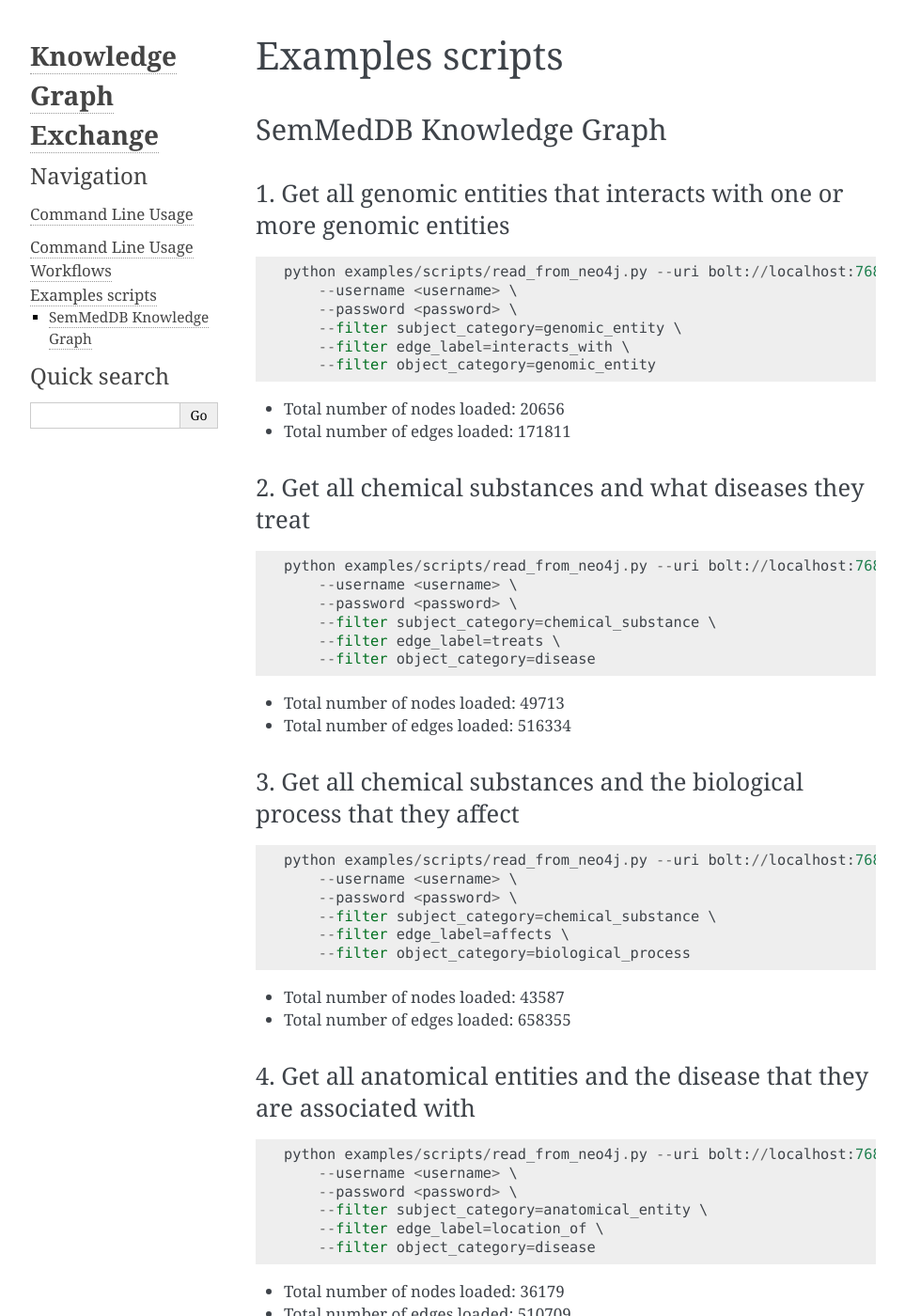
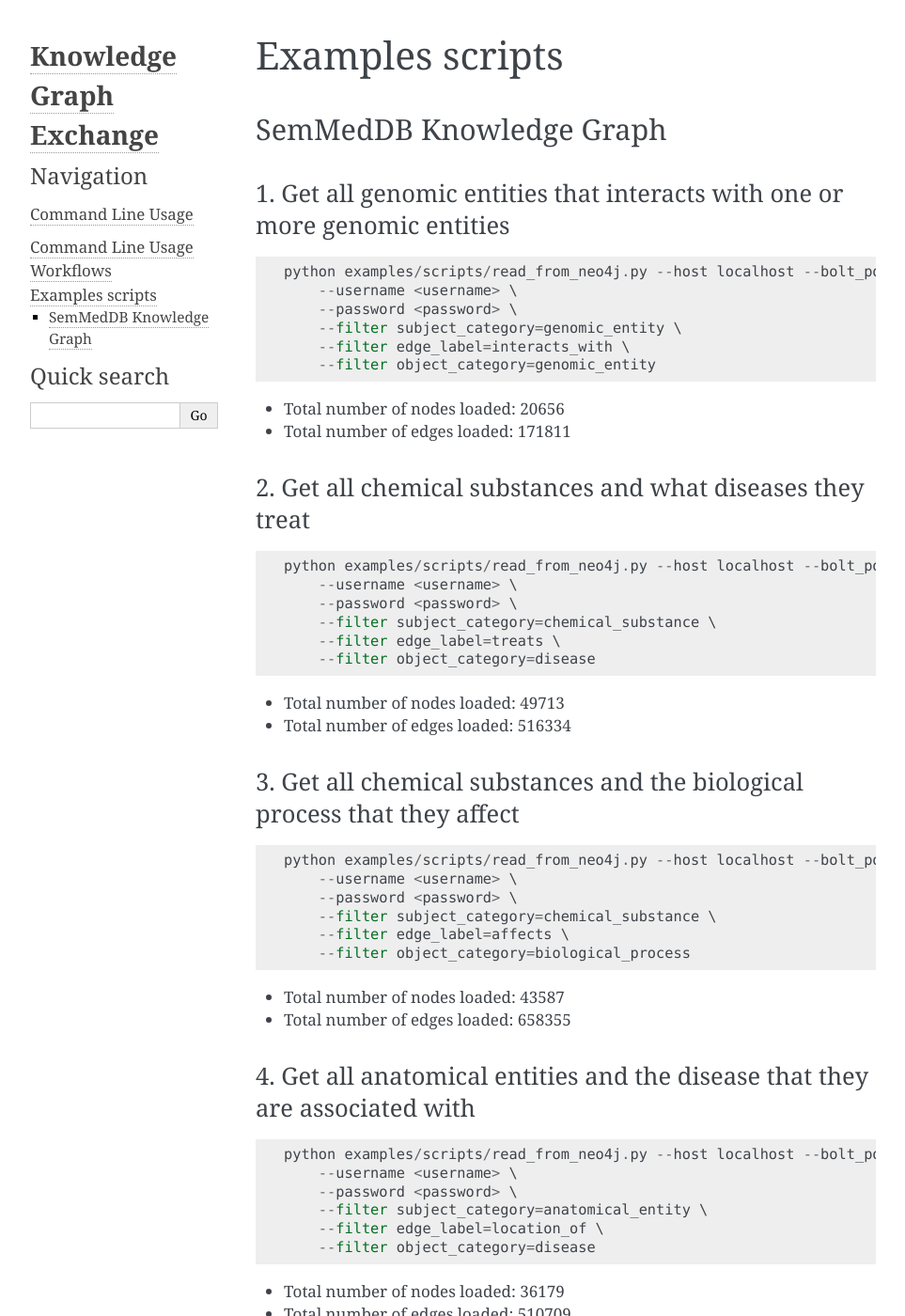
Before and after one commit to biolink/kgx, a Sphinx documentation site: the page built from docs/examples.md, in a window 1280 px wide and 1400 px high. Shown: the whole window at 94% size, without its empty margins (148-1111 px from the left). Built offline with Sphinx 7.4.7, drawn with Linux system fonts in a browser that asks for light colours; pages that are not in the unit, such as notebooks, are missing from menus; some of the changed text lies outside the part shown.

Commit message:
Update docs

````diff
--- a/docs/examples.md
+++ b/docs/examples.md
@@ -8,7 +8,7 @@
 
 
 ```
-python examples/scripts/read_from_neo4j.py --uri bolt://localhost:7687 \
+python examples/scripts/read_from_neo4j.py --host localhost --bolt_port 7687 \
     --username <username> \
     --password <password> \
     --filter subject_category=genomic_entity \
@@ -24,7 +24,7 @@ python examples/scripts/read_from_neo4j.py --uri bolt://localhost:7687 \
 ### 2. Get all chemical substances and what diseases they treat
 
 ```
-python examples/scripts/read_from_neo4j.py --uri bolt://localhost:7687 \
+python examples/scripts/read_from_neo4j.py --host localhost --bolt_port 7687 \
     --username <username> \
     --password <password> \
     --filter subject_category=chemical_substance \
@@ -41,7 +41,7 @@ python examples/scripts/read_from_neo4j.py --uri bolt://localhost:7687 \
 ### 3. Get all chemical substances and the biological process that they affect
 
 ```
-python examples/scripts/read_from_neo4j.py --uri bolt://localhost:7687 \
+python examples/scripts/read_from_neo4j.py --host localhost --bolt_port 7687 \
     --username <username> \
     --password <password> \
     --filter subject_category=chemical_substance \
@@ -55,7 +55,7 @@ python examples/scripts/read_from_neo4j.py --uri bolt://localhost:7687 \
 ### 4. Get all anatomical entities and the disease that they are associated with
 
 ```
-python examples/scripts/read_from_neo4j.py --uri bolt://localhost:7687 \
+python examples/scripts/read_from_neo4j.py --host localhost --bolt_port 7687 \
     --username <username> \
     --password <password> \
     --filter subject_category=anatomical_entity \
@@ -70,7 +70,7 @@ python examples/scripts/read_from_neo4j.py --uri bolt://localhost:7687 \
 ### 5. Get all activities and behaviors and the diseases that they predispose to
 
 ```
-python examples/scripts/read_from_neo4j.py --uri bolt://localhost:7687 \
+python examples/scripts/read_from_neo4j.py --host localhost --bolt_port 7687 \
     --username <username> \
     --password <password> \
     --filter subject_category=activity_and_behavior \
@@ -86,7 +86,7 @@ python examples/scripts/read_from_neo4j.py --uri bolt://localhost:7687 \
 
 ```
 
-python examples/scripts/read_from_neo4j.py --uri bolt://localhost:7687 \
+python examples/scripts/read_from_neo4j.py --host localhost --bolt_port 7687 \
     --username neo4j \
     --password <password> \
     --filter subject_category=chemical_substance \
````
